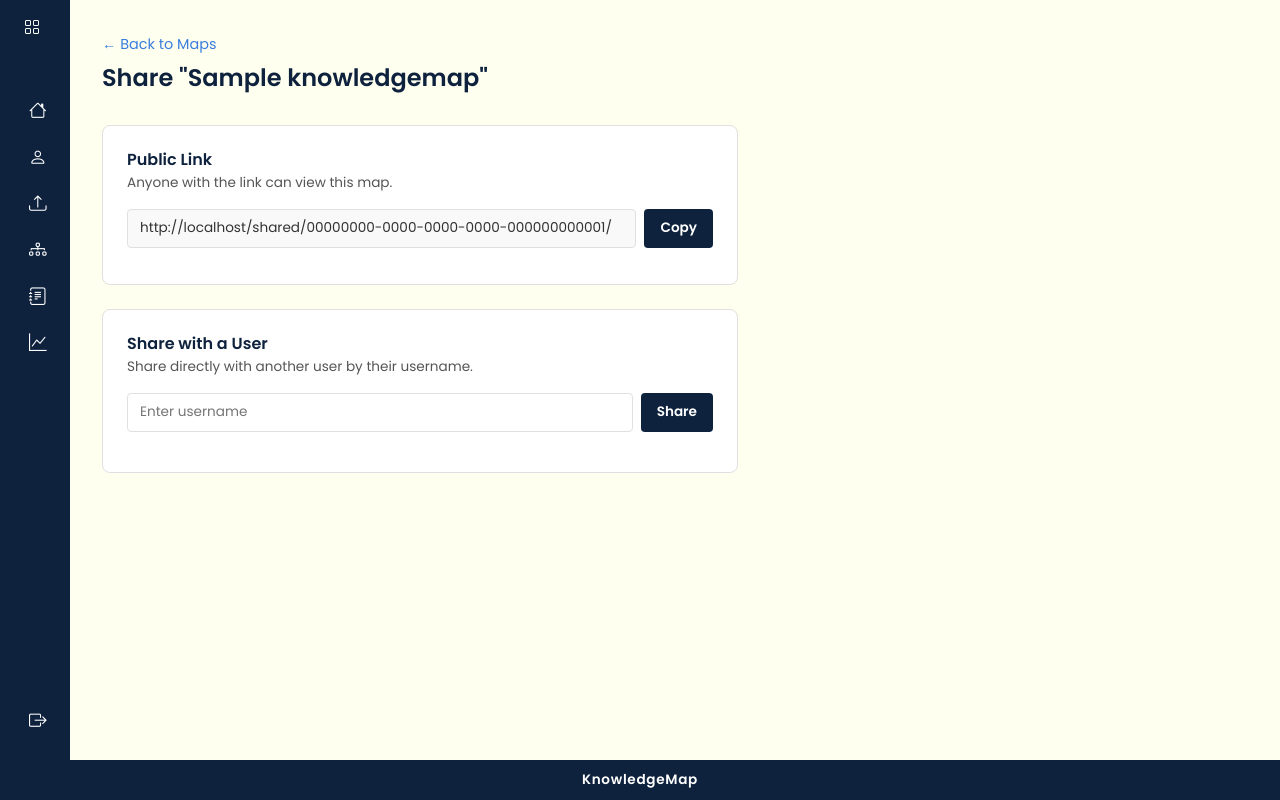
After one commit to CS4300-CS5300-SP26/dev5_cust3, a Django app: page /map/1/share/ in a window 1280 px wide. The commit adds this page. Run offline with Django 4.2, Linux system fonts and the light colour scheme; a user stored in the database is signed in; tables that the repository leaves empty hold one stand-in row (values such as "Sample post"); parts of the project's set-up code (start-up, migrations or seed data) failed here and were passed over.

Commit message:
share map

```diff
--- /dev/null
+++ b/knowledge_map/knowledge_app/static/css/share_map.css
@@ -0,0 +1,143 @@
+.share-wrapper {
+    padding: 2rem;
+    max-width: 700px;
+}
+
+/* Header */
+.share-header {
+    margin-bottom: 2rem;
+}
+
+.share-header h1 {
+    font-size: 1.5rem;
+    color: #0e223e;
+    margin-top: 0.5rem;
+}
+
+.back-btn {
+    color: #3b7ddd;
+    font-size: 0.9rem;
+    text-decoration: none;
+}
+
+.back-btn:hover {
+    text-decoration: underline;
+}
+
+/* Share sections */
+.share-section {
+    background-color: #fff;
+    border: 1px solid #e0e0e0;
+    border-radius: 8px;
+    padding: 1.5rem;
+    margin-bottom: 1.5rem;
+}
+
+.share-section h2 {
+    font-size: 1rem;
+    font-weight: 600;
+    color: #0e223e;
+    margin-bottom: 0.25rem;
+}
+
+.share-section p {
+    font-size: 0.85rem;
+    color: #555;
+    margin-bottom: 1rem;
+}
+
+/* Public link box */
+.share-link-box {
+    display: flex;
+    gap: 0.5rem;
+    margin-bottom: 0.75rem;
+}
+
+.share-link-box input {
+    flex: 1;
+    padding: 0.5rem 0.75rem;
+    border: 1px solid #e0e0e0;
+    border-radius: 4px;
+    font-size: 0.85rem;
+    background-color: #f9f9f9;
+    color: #333;
+}
+
+/* Buttons */
+.generate-btn,
+.copy-btn,
+.share-user-btn {
+    background-color: #0e223e;
+    color: white;
+    border: none;
+    padding: 0.5rem 1rem;
+    border-radius: 4px;
+    font-size: 0.85rem;
+    font-weight: 600;
+    cursor: pointer;
+    font-family: 'Poppins', sans-serif;
+}
+
+.generate-btn:hover,
+.copy-btn:hover,
+.share-user-btn:hover {
+    background-color: #3b7ddd;
+}
+
+/* Share with user form */
+.share-user-form {
+    display: flex;
+    gap: 0.5rem;
+    margin-bottom: 0.75rem;
+}
+
+.share-user-form input {
+    flex: 1;
+    padding: 0.5rem 0.75rem;
+    border: 1px solid #e0e0e0;
+    border-radius: 4px;
+    font-size: 0.85rem;
+    font-family: 'Poppins', sans-serif;
+    outline: none;
+}
+
+.share-user-form input:focus {
+    border-color: #9db8dd;
+}
+
+/* Share message */
+.share-message {
+    font-size: 0.85rem;
+    margin-top: 0.5rem;
+}
+
+.share-message.success {
+    color: #155724;
+}
+
+.share-message.error {
+    color: #721c24;
+}
+
+/* Shared users list */
+.shared-users-list {
+    margin-top: 1rem;
+    border-top: 1px solid #e0e0e0;
+    padding-top: 1rem;
+}
+
+.shared-users-list h3 {
+    font-size: 0.9rem;
+    font-weight: 600;
+    color: #0e223e;
+    margin-bottom: 0.75rem;
+}
+
+.shared-user-item {
+    display: flex;
+    justify-content: space-between;
+    align-items: center;
+    padding: 0.5rem 0;
+    border-bottom: 1px solid #f0f0f0;
+    font-size: 0.85rem;
+}
--- /dev/null
+++ b/knowledge_map/knowledge_app/templates/knowledge_app/share_map.html
@@ -0,0 +1,103 @@
+{% extends "knowledge_app/base.html" %}
+{% load static %}
+
+{% block head %}
+<link rel="stylesheet" href="{% static 'css/share_map.css' %}?v=1">
+{% endblock %}
+
+{% block content %}
+<div class="share-wrapper">
+    <div class="share-header">
+        <a href="{% url 'maps' %}" class="back-btn">← Back to Maps</a>
+        <h1>Share "{{ knowledge_map.title }}"</h1>
+    </div>
+
+    <!-- Public link sharing -->
+    <div class="share-section">
+        <h2>Public Link</h2>
+        <p>Anyone with the link can view this map.</p>
+
+        {% if public_share %}
+        <div class="share-link-box">
+            <input type="text" id="public-link" value="{{ request.scheme }}://{{ request.get_host }}{% url 'view_shared_map' public_share.share_token %}" readonly>
+            <button onclick="copyLink()" class="copy-btn">Copy</button>
+        </div>
+
+        {% else %}
+        <form method="POST">
+            {% csrf_token %}
+            <input type="hidden" name="share_type" value="public">
+            <button type="submit" class="generate-btn">Generate Public Link</button>
+        </form>
+        {% endif %}
+    </div>
+
+    <!-- Share with specific user -->
+    <div class="share-section">
+        <h2>Share with a User</h2>
+        <p>Share directly with another user by their username.</p>
+
+        <div class="share-user-form">
+            <input type="text" id="username-input" placeholder="Enter username">
+            <button onclick="shareWithUser()" class="share-user-btn">Share</button>
+        </div>
+        <p id="share-user-message" class="share-message"></p>
+
+        <!-- List of users already shared with -->
+        {% if shared_users %}
+        <div class="shared-users-list">
+            <h3>Shared with</h3>
+            {% for share in shared_users %}
+            <div class="shared-user-item">
+                <span>{{ share.shared_with.username }}</span>
+            </div>
+            {% endfor %}
+        </div>
+        {% endif %}
+    </div>
+</div>
+
+<script>
+    // Copy public link to clipboard
+    function copyLink() {
+        const input = document.getElementById('public-link');
+        input.select();
+        navigator.clipboard.writeText(input.value);
+    }
+
+    // Share with a specific user via AJAX
+    async function shareWithUser() {
+        const username = document.getElementById('username-input').value.trim();
+        const message = document.getElementById('share-user-message');
+
+        if (!username) {
+            message.textContent = 'Please enter a username.';
+            message.className = 'share-message error';
+            return;
+        }
+
+        const response = await fetch("{% url 'share_map' knowledge_map.id %}", {
+            method: 'POST',
+            headers: {
+                'Content-Type': 'application/x-www-form-urlencoded',
+                'X-CSRFToken': '{{ csrf_token }}'
+            },
+            body: `share_type=user&username=${encodeURIComponent(username)}`
+        });
+
+        const data = await response.json();
+
+        if (response.ok) {
+            message.textContent = data.message;
+            message.className = 'share-message success';
+            document.getElementById('username-input').value = '';
+            // Reload to update shared users list
+            setTimeout(() => location.reload(), 1000);
+        } else {
+            message.textContent = data.error;
+            message.className = 'share-message error';
+        }
+    }
+</script>
+
+{% endblock %}
--- a/knowledge_map/knowledge_app/views.py
+++ b/knowledge_map/knowledge_app/views.py
@@ -17,6 +17,7 @@ import json
 
 from .models import KnowledgeMap, SharedMap
 from django.contrib.auth.models import User
+from django.urls import reverse
 
 # Landing page view
 
@@ -109,7 +110,16 @@ def maps(request):
         .prefetch_related('topics')\
         .annotate(topic_count=Count('topics'))\
         .order_by('-created_at')
-    return render(request, "knowledge_app/maps.html", {'maps': user_maps})
+
+    # Maps shared with user by other users
+    shared_with_me = SharedMap.objects.filter(
+        shared_with=request.user
+    ).select_related('knowledge_map', 'knowledge_map__user')
+
+    return render(request, "knowledge_app/maps.html", {
+        'maps': user_maps,
+        'shared_with_me': shared_with_me,
+    })
 
 # Quiz view
 @login_required
```
Also changed, not shown: knowledge_map/knowledge_app/templates/knowledge_app/maps.html (+26 -1 lines), knowledge_map/knowledge_app/templates/knowledge_app/view_shared_map.html (added, +101 -0 lines), knowledge_map/knowledge_app/migrations/0008_rename_sharemap_sharedmap.py (added).
